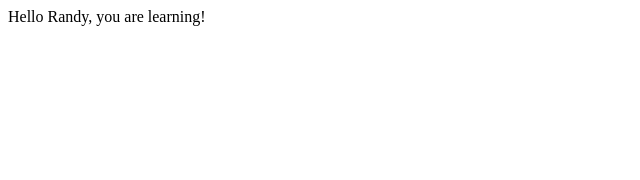
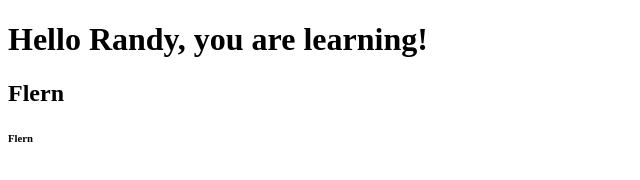
Before and after one commit to randycanegaly/simplewebpage, a plain HTML site: page index.html in a window 1280 px wide. Shown: the whole page, without its empty margins (0-640 px from the left). Drawn offline with Linux system fonts and the light colour scheme.

Commit message:
minor change, following the HTML5 ZTM lesson.

```diff
--- a/index.html
+++ b/index.html
@@ -4,6 +4,8 @@
 		<title>Randy's first web page</title>
 	</head>
 	<body>
-		Hello Randy, you are learning!
+		<h1>Hello Randy, you are learning!</h1>
+		<h2>Flern</h2>
+		<h6>Flern</h6>
 	</body>
 </html>
```
